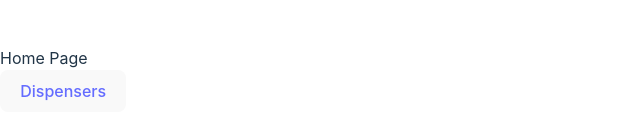
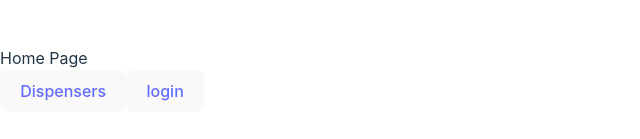
Before and after one commit to rufevean/pillsense, a React (Vite) app in the folder frontend/: page / in a window 1280 px wide. Shown: the part 321-460 px from the top of the page, without its empty margins (0-640 px from the left). Built offline with nearby package versions, Linux system fonts and the light colour scheme.

Commit message:
Haskell implementation

```diff
--- a/frontend/src/pages/HomePage.jsx
+++ b/frontend/src/pages/HomePage.jsx
@@ -4,6 +4,7 @@ export default function HomePage() {
     return (
         <div>
         <div> Home Page </div>
-        <button> <a href="/dispenser"> Dispensers </a> </button></div>
+        <button> <a href="/dispenser"> Dispensers </a> </button>
+        <button> <a href="/login"> login </a> </button></div>
     )
 };
```
